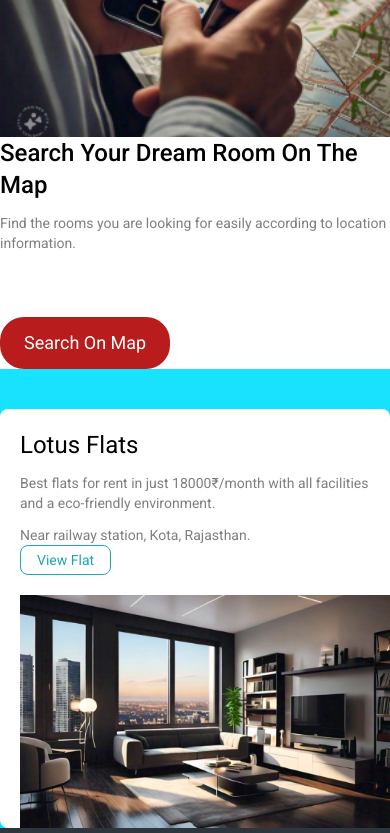
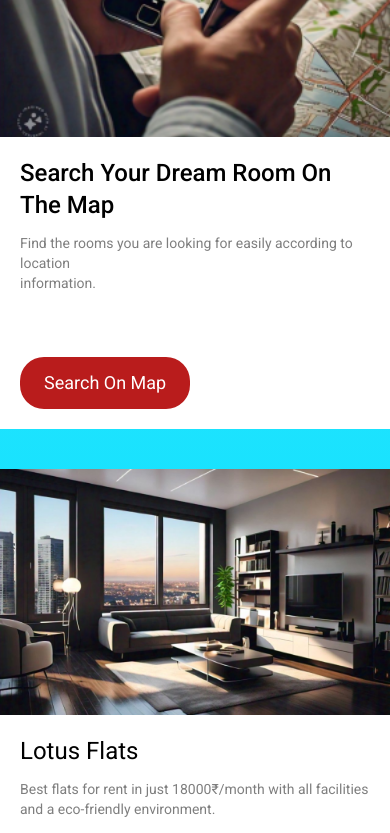
Before and after one commit to Divyanshu7611/vrental, a Next.js app: page / in a window 390 px wide. Shown: the part 3920-4753 px from the top of the page. Built offline with nearby package versions, Linux system fonts and the light colour scheme.

Commit message:
Landing Page Repsponsiveness Added

```diff
--- a/src/components/HomePage/MapAd.tsx
+++ b/src/components/HomePage/MapAd.tsx
@@ -4,7 +4,7 @@ export default function MapAd() {
   return (
     <div>
       <div className="bg-white w-full flex-col-reverse lg:flex-row flex justify-between items-center mt-10 lg:rounded-lg mb-10">
-        <div className="flex-col flex justify-between gap-16">
+        <div className="flex-col flex justify-between gap-16 p-5 w-full">
           <div className="flex flex-col gap-3">
             <h1 className="font-medium text-2xl text-black">
               Search Your Dream Room On The Map
--- a/src/components/mini/FlatCard.tsx
+++ b/src/components/mini/FlatCard.tsx
@@ -3,8 +3,8 @@ import Image from "next/image";
 
 export default function FlatCard() {
   return (
-    <div className="bg-white rounded-lg w-full flex flex-wrap pl-5 justify-between">
-      <div className="flex flex-col justify-between max-h-[315px] py-5">
+    <div className="bg-white lg:rounded-lg w-full flex justify-between lg:flex-row flex-col-reverse mb-10">
+      <div className="flex flex-col justify-between lg:max-h-[315px] p-5">
         <div className="flex flex-col gap-3">
           <h1 className="text-2xl font-normal">Lotus Flats</h1>
           <p className="text-sm text-black opacity-50">
@@ -22,7 +22,13 @@ export default function FlatCard() {
         </div>
       </div>
       <div>
-        <Image src="/assets/flat.png" alt="flatcard" height={315} width={500} />
+        <Image
+          src="/assets/flat.png"
+          alt="flatcard"
+          height={315}
+          width={500}
+          className="w-full h-full"
+        />
       </div>
     </div>
   );
```
